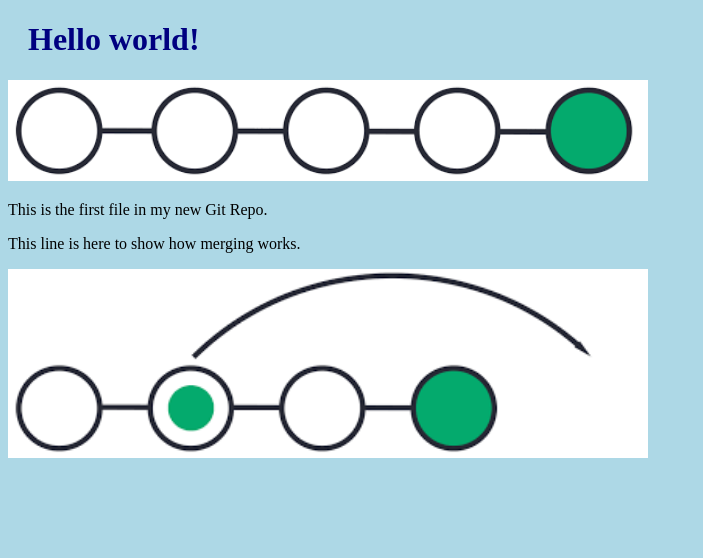
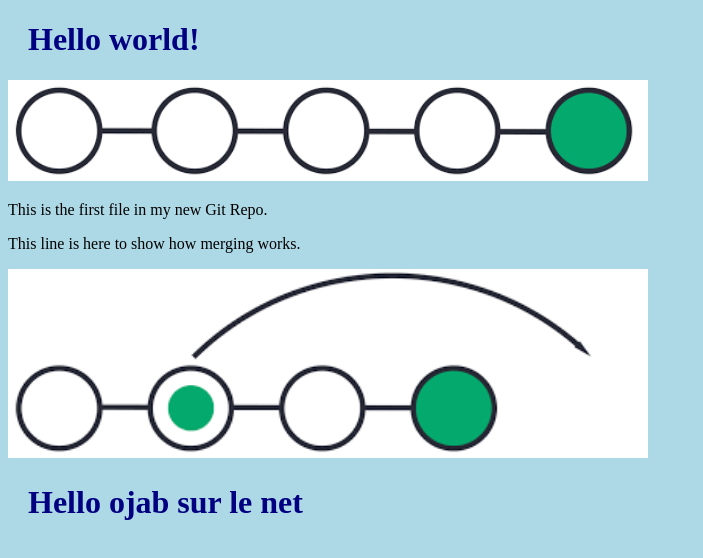
Before and after one commit to jomar0408/ojab-test.github.io, a plain HTML site: page index.html in a window 1280 px wide. Shown: the whole page, without its empty margins (0-703 px from the left). Drawn offline with Linux system fonts and the light colour scheme.

Commit message:
ojab sur le net

```diff
--- a/index.html
+++ b/index.html
@@ -12,5 +12,7 @@
 <p>This line is here to show how merging works.</p>
 <div><img src="img_hello_git.jpg" alt="Hello Git" style="width:100%;max-width:640px"></div>
 
+<h1>Hello ojab sur le net</h1>
+
 </body>
 </html>
```
